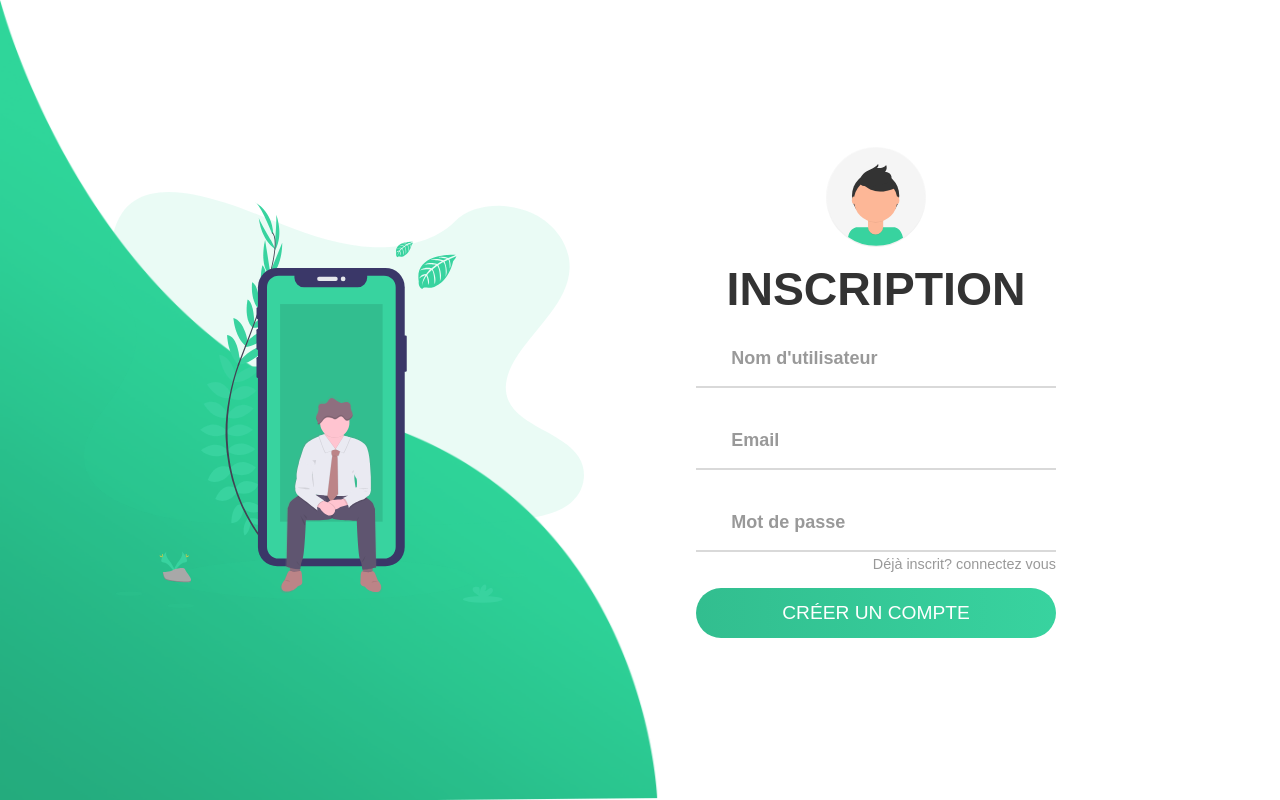
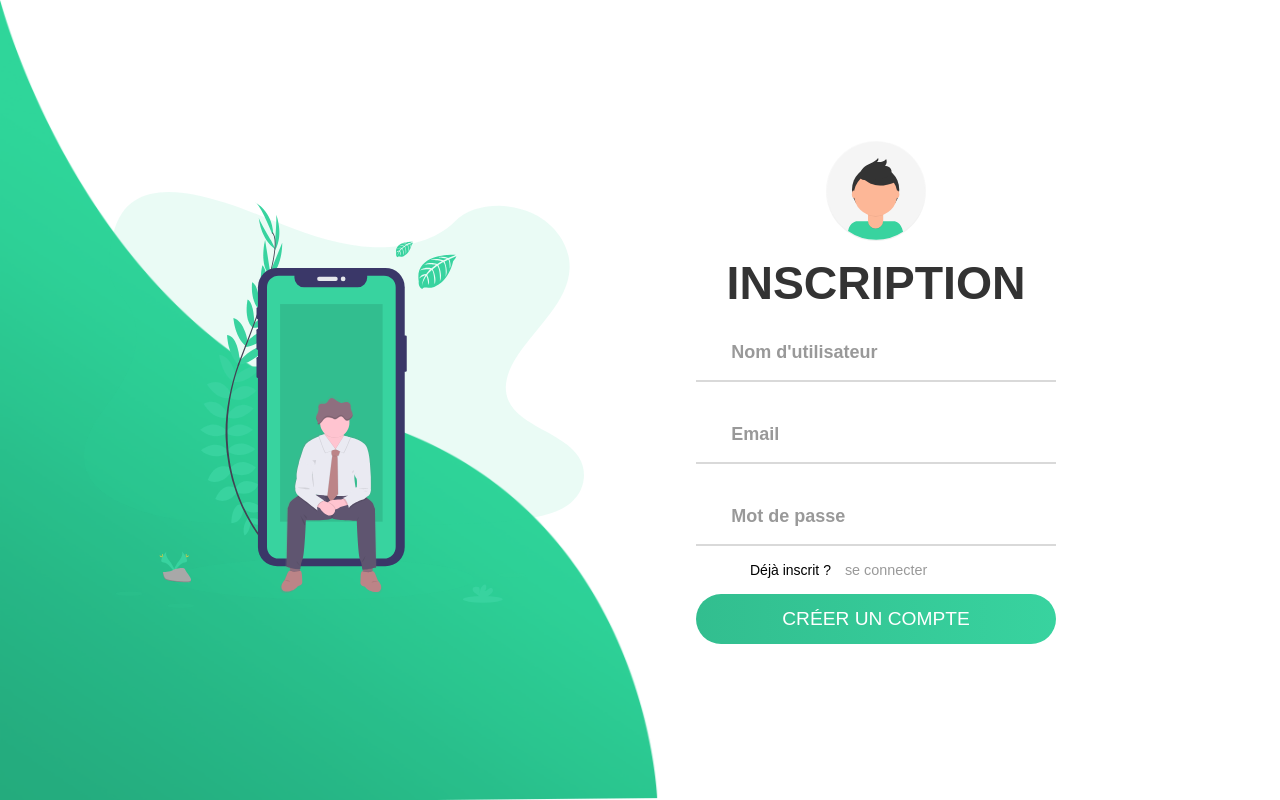
Before and after one commit to Fantasio5050/Bootcamp_forum, a PHP site: page /app/Views/RegisterView.php in a window 1280 px wide. Run offline with PHP 8.4, Linux system fonts and the light colour scheme.

Commit message:
modified inscription.css and RegisterView.php

```diff
--- a/app/Views/RegisterView.php
+++ b/app/Views/RegisterView.php
@@ -1,6 +1,4 @@
 <?php
-
-
 
     echo '
         <link rel="stylesheet" href="public/css/inscription.css">
@@ -42,7 +40,7 @@
                             <i class="fas fa-eye eye-icon" id="togglePassword"></i>
                         </div>
                     </div>
-                    <a href="index.php?action=login">Déjà inscrit? connectez vous</a>
+                    <p style="display: flex; font-size: 14px; margin-left: 15%; margin-top: 1rem">Déjà inscrit ?&emsp;<a href="index.php?action=login">se connecter</a></p>
                     <input type="submit" class="btn" value="Créer un compte">
                 </form>
             </div>
--- a/public/css/inscription.css
+++ b/public/css/inscription.css
@@ -157,7 +157,7 @@ a{
 }
 
 a:hover{
-    color: #38d39f;
+    color: #17664b;
 }
 
 .error-message {
```
